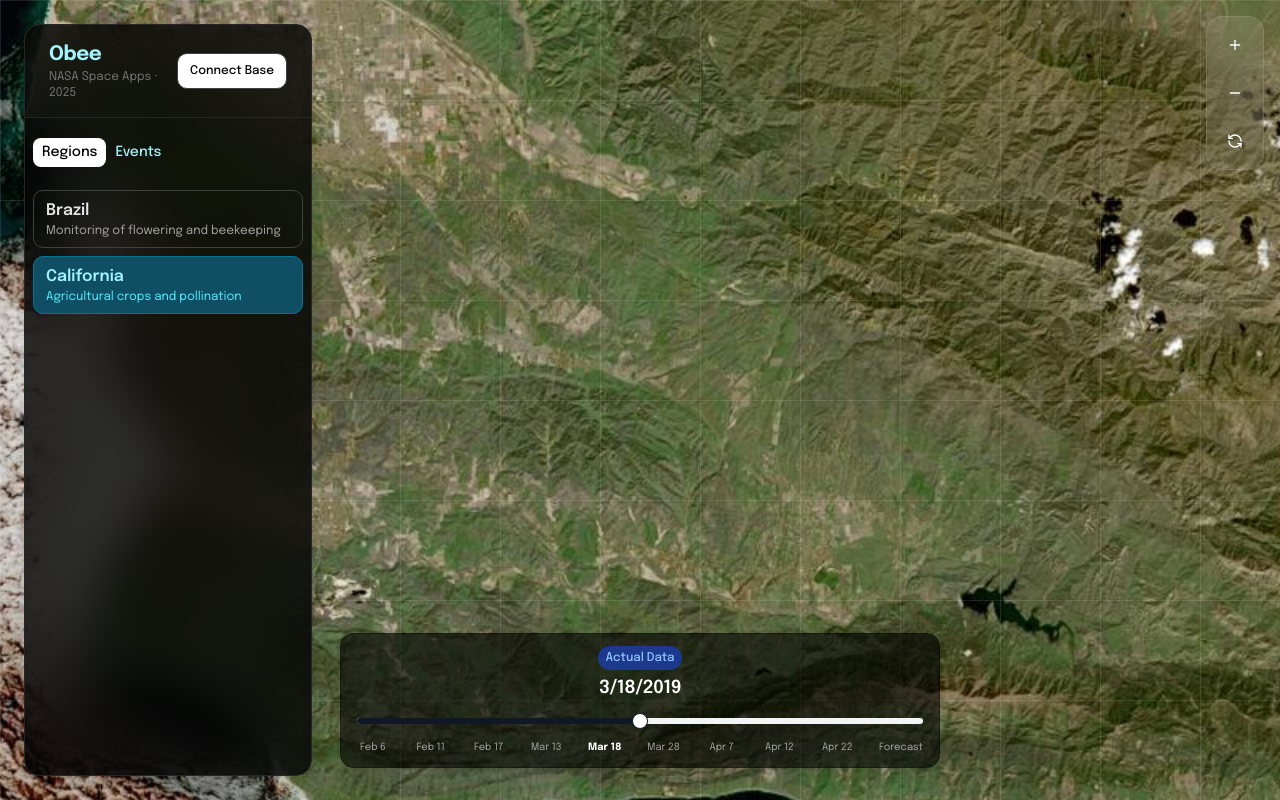
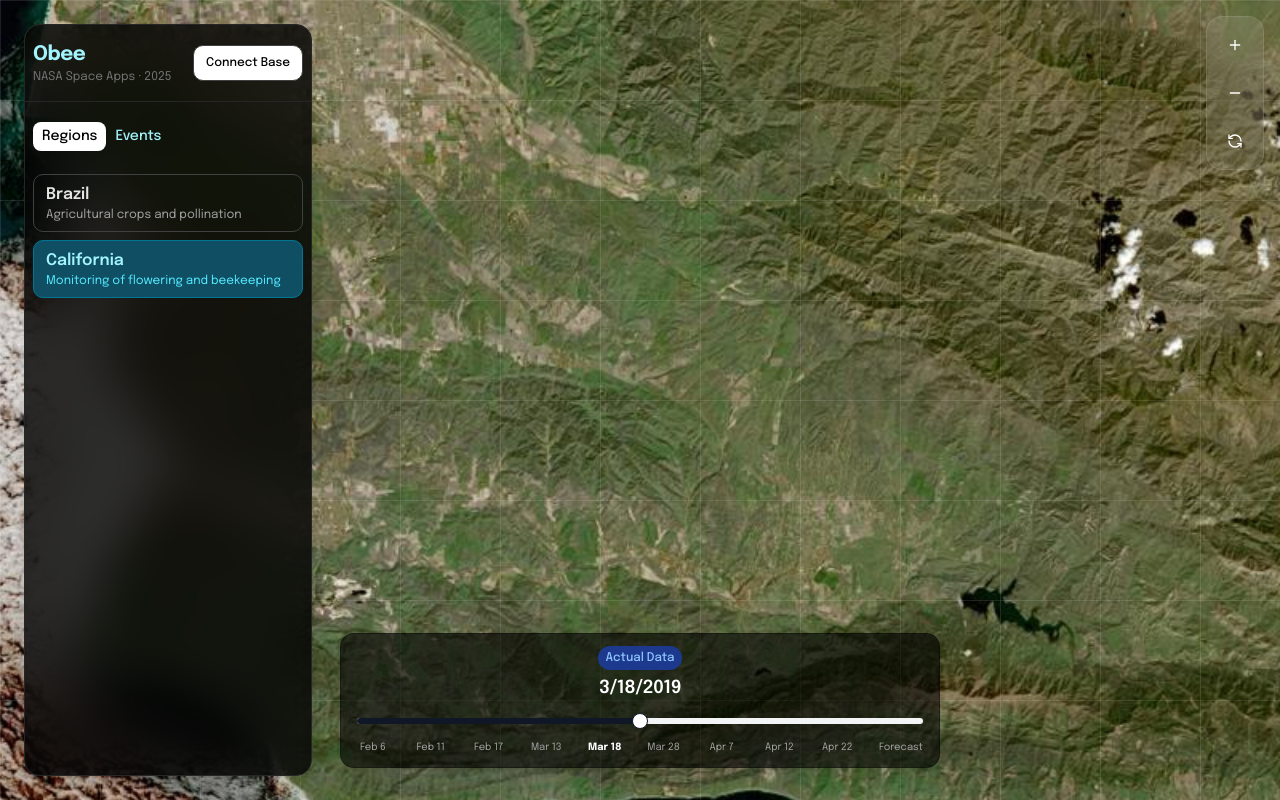
Before and after one commit to obixy/bloomwatch, a React (Vite) app in the folder frontend/: page / in a window 1280 px wide. Built offline with nearby package versions, Linux system fonts and the light colour scheme.

Commit message:
refactor: corrigir descrições das regiões no componente Sidebar

```diff
--- a/frontend/src/components/sidebar.tsx
+++ b/frontend/src/components/sidebar.tsx
@@ -18,11 +18,11 @@ export function Sidebar() {
   const regions = [
     {
       name: 'Brazil',
-      desc: 'Monitoring of flowering and beekeeping',
+      desc: 'Agricultural crops and pollination',
     },
     {
       name: 'California',
-      desc: 'Agricultural crops and pollination',
+      desc: 'Monitoring of flowering and beekeeping',
     },
   ];
   const events = [
@@ -43,7 +43,7 @@ export function Sidebar() {
   return (
     <>
       <aside className="fixed left-6 top-6 bottom-6 w-72 rounded-2xl flex flex-col shadow-lg border border-neutral-800 bg-black/80 backdrop-blur-xl">
-        <div className="px-6 py-4 border-b border-neutral-800 flex items-center justify-between">
+        <div className="px-2 py-4 border-b border-neutral-800 flex items-center justify-between">
           <div>
             <h1 className="text-xl font-bold text-cyan-200 tracking-tight">
               Obee
```
